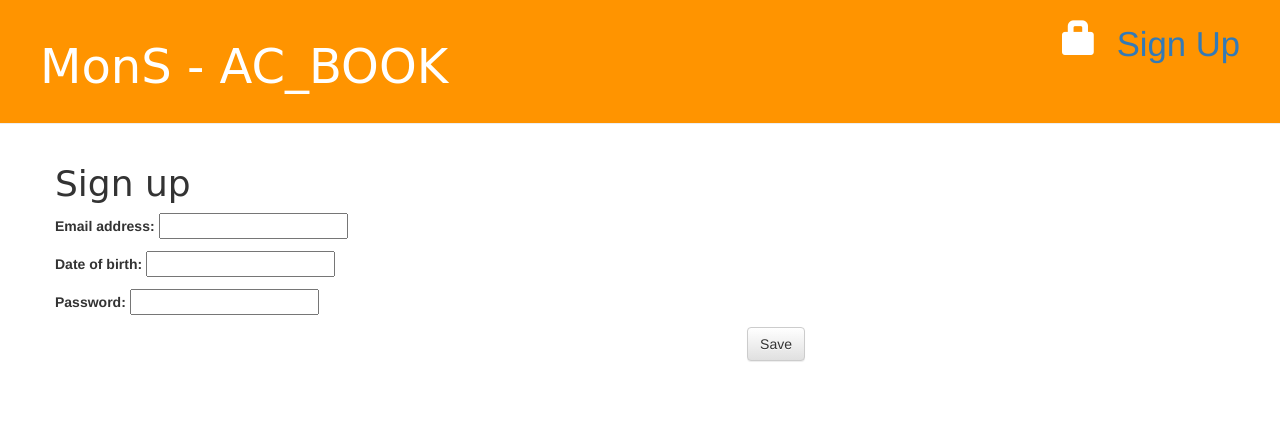
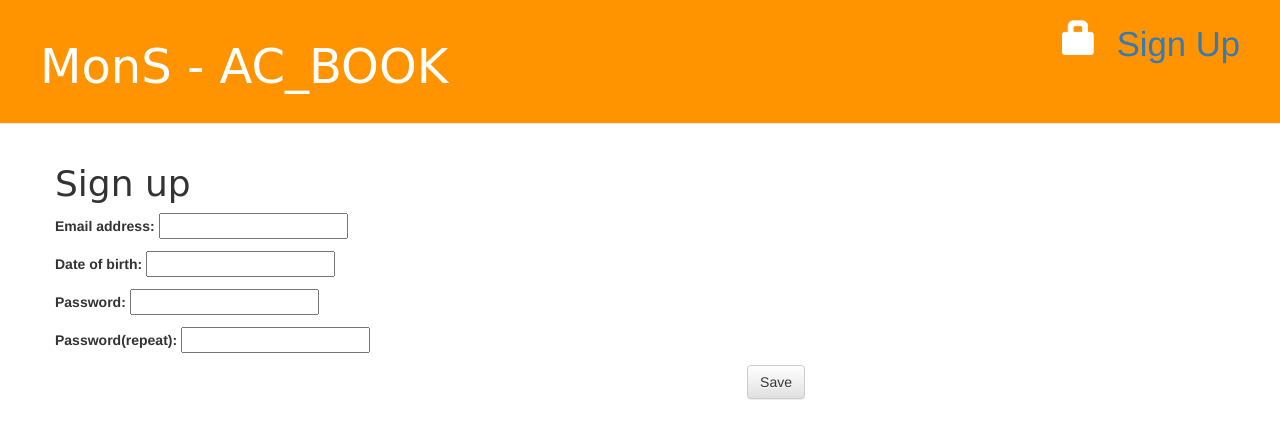
Before and after one commit to ErickRyu/MonS, a Django app: page /registration/sign_up/ in a window 1280 px wide. Shown: the top 439 px of the page. Run offline with Django 3.2, Linux system fonts and the light colour scheme; some libraries are stand-ins or nearby versions.

Commit message:
Update : Validation check whether password is equal to password_repeat text

```diff
--- a/ac_book/templates/registration/sign_up.html
+++ b/ac_book/templates/registration/sign_up.html
@@ -2,8 +2,19 @@
 
 {% block content %}
     <h1>Sign up</h1>
-    <form method="POST" class="user-form">{% csrf_token %}
+    <form method="POST" class="user-form" id="submit_user_form">{% csrf_token %}
         {{ form.as_p }}
-        <button type="submit" class="save btn btn-default">Save</button>
+        <p><label for="id_password_check">Password(repeat):</label> <input id="id_password_check" name="password_check" type="password" required /></p>
+        <input type="submit" class="save btn btn-default" value="Save" />
     </form>
+    <script>
+    	$('#submit_user_form').submit(function(){
+    		//check password validation
+    		if($('#id_password').val() != $('#id_password_check').val()){
+    			alert("canceled");
+    			return false;
+    		}
+    		alert("submit");
+    	});
+    </script>
 {% endblock %}
--- a/ac_book/views.py
+++ b/ac_book/views.py
@@ -82,7 +82,6 @@ def user_info(request):
 		return redirect('user_info')
 	else:
 		#request user_info views
-		print("aaaa")
 		form = UserForm(instance = user)
 	return render(request, 'registration/user_info.html', {'form':form})
 def user_del(request):
```
